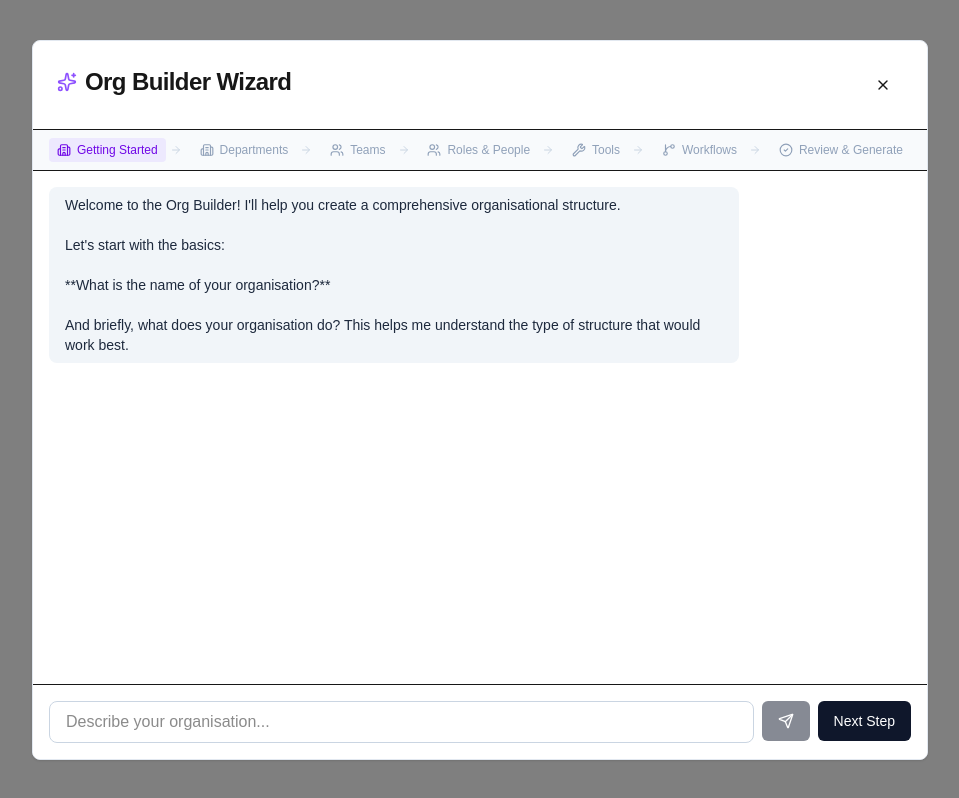
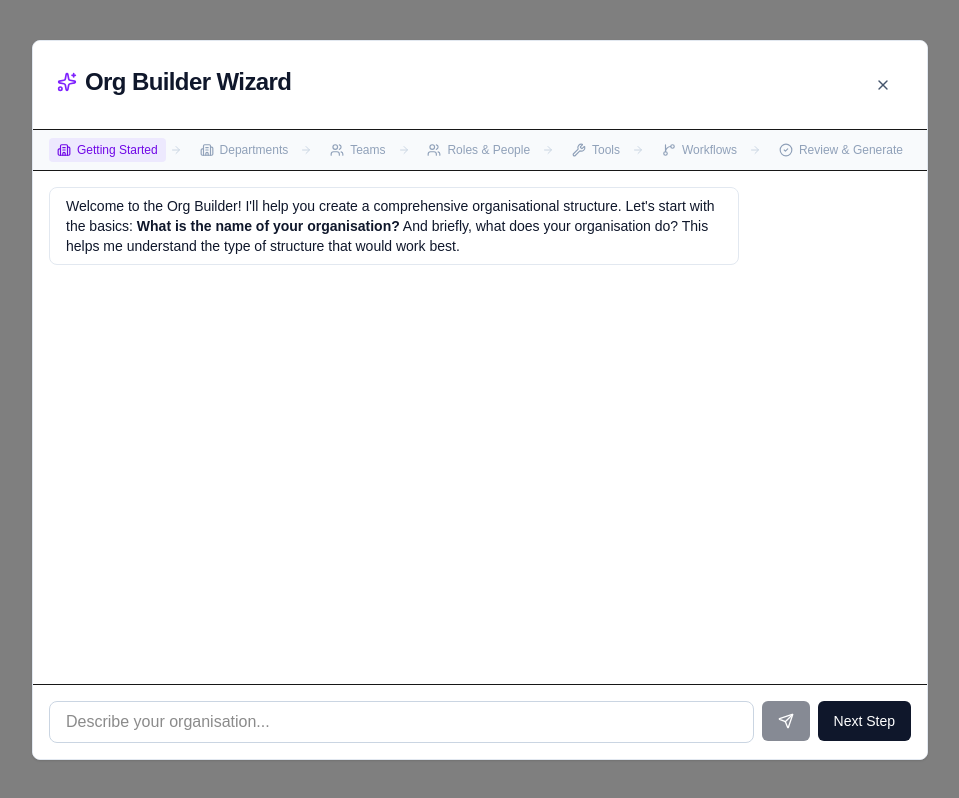
Before and after one commit to tomasi001/org-whiteboard, a Next.js app: page / in a window 1280 px wide. Both pictures are taken after a click on the button "Guided Setup". Shown: the whole page, without its empty margins (160-1119 px from the left). Built offline with nearby package versions, Linux system fonts and the light colour scheme.

Commit message:
Fix markdown rendering and improve contrast in OrgBuilderWizard
- Add renderMarkdown function to render bold text (**) properly
- Improve contrast with dark text colors (text-slate-900)
- Update header styling for better readability

```diff
--- a/src/components/features/OrgBuilderWizard.tsx
+++ b/src/components/features/OrgBuilderWizard.tsx
@@ -7,6 +7,17 @@ import { Card, CardHeader, CardTitle, CardContent } from "@/components/ui/Card";
 import { useWhiteboard } from "@/contexts/WhiteboardContext";
 import { MiniCanvasPreview } from "./MiniCanvasPreview";
 import type { WhiteboardNode } from "@/types";
+
+// Simple markdown renderer for bold text
+function renderMarkdown(text: string): React.ReactNode {
+  const parts = text.split(/(\*\*[^*]+\*\*)/g);
+  return parts.map((part, index) => {
+    if (part.startsWith('**') && part.endsWith('**')) {
+      return <strong key={index} className="font-semibold text-slate-900">{part.slice(2, -2)}</strong>;
+    }
+    return part;
+  });
+}
 
 interface OrgBuilderWizardProps {
   onClose: () => void;
@@ -365,13 +376,13 @@ Generate a complete organisational structure based on this information.`;
   return (
     <div className="fixed inset-0 z-50 flex items-center justify-center bg-black/50 backdrop-blur-sm">
       <Card className="w-full max-w-4xl mx-4 h-[90vh] flex flex-col overflow-hidden">
-        <CardHeader className="flex flex-row items-center justify-between border-b flex-shrink-0">
-          <CardTitle className="flex items-center gap-2">
-            <Sparkles className="w-5 h-5 text-violet-500" />
-            Org Builder Wizard
+        <CardHeader className="flex flex-row items-center justify-between border-b flex-shrink-0 bg-white">
+          <CardTitle className="flex items-center gap-2 text-slate-900">
+            <Sparkles className="w-5 h-5 text-violet-600" />
+            <span className="text-slate-900 font-semibold">Org Builder Wizard</span>
           </CardTitle>
           <Button variant="ghost" size="icon" onClick={onClose}>
-            <X className="w-4 h-4" />
+            <X className="w-4 h-4 text-slate-600" />
           </Button>
         </CardHeader>
 
@@ -425,10 +436,12 @@ Generate a complete organisational structure based on this information.`;
                 className={`max-w-[80%] rounded-lg px-4 py-2 ${
                   msg.role === 'user'
                     ? 'bg-violet-600 text-white'
-                    : 'bg-slate-100 text-slate-800'
+                    : 'bg-white border border-slate-200 text-slate-900'
                 }`}
               >
-                <div className="text-sm whitespace-pre-wrap">{msg.content}</div>
+                <div className="text-sm">
+                  {msg.role === 'assistant' ? renderMarkdown(msg.content) : msg.content}
+                </div>
               </div>
 
               {/* Preview embedded in chat */}
```
